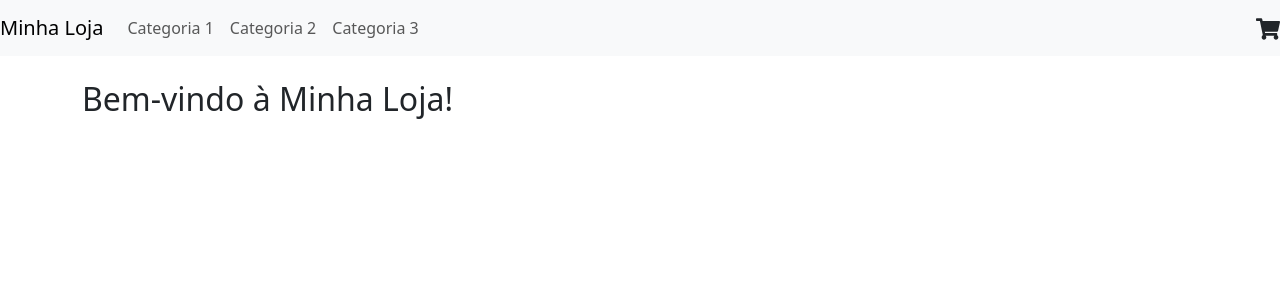
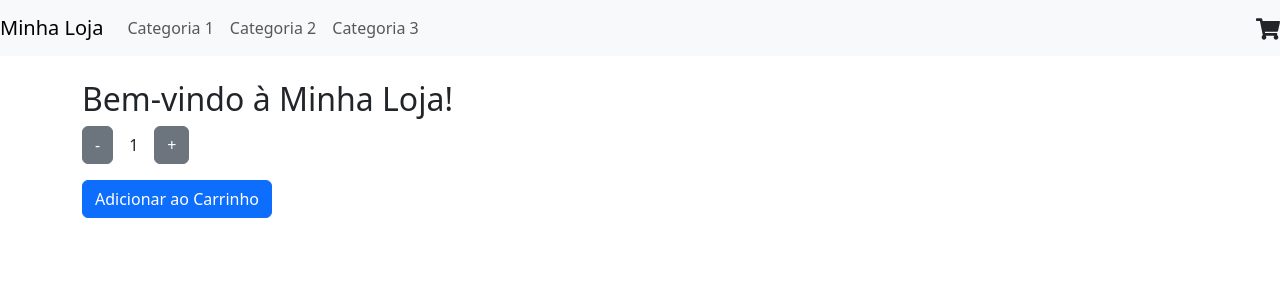
Before and after one commit to LeticiaAmeliaSchiavon/desafios_react_js_coderhouse, a React (Create React App) app: page / in a window 1280 px wide. Shown: the top 300 px of the page. Built offline with nearby package versions, Linux system fonts and the light colour scheme.

Commit message:
contador com botão

```diff
--- /dev/null
+++ b/src/components/ItemCount.js
@@ -0,0 +1,39 @@
+import React, { useState } from 'react';
+import 'bootstrap/dist/css/bootstrap.min.css';
+
+const ItemCount = ({ stock, initial, onAdd }) => {
+    const [count, setCount] = useState(initial);
+
+    const handleIncrease = () => {
+        if (count < stock) {
+            setCount(count + 1);
+        }
+    };
+
+    const handleDecrease = () => {
+        if (count > 0) {
+            setCount(count - 1);
+        }
+    };
+
+    const handleAdd = () => {
+        if (stock > 0) {
+            onAdd(count);
+        }
+    };
+
+    return (
+        <div className="item-count">
+            <div className="d-flex align-items-center">
+                <button className="btn btn-secondary" onClick={handleDecrease}>-</button>
+                <span className="mx-3">{count}</span>
+                <button className="btn btn-secondary" onClick={handleIncrease}>+</button>
+            </div>
+            <button className="btn btn-primary mt-3" onClick={handleAdd} disabled={stock === 0}>
+                Adicionar ao Carrinho
+            </button>
+        </div>
+    );
+};
+
+export default ItemCount;
--- a/src/components/ItemListContainer.js
+++ b/src/components/ItemListContainer.js
@@ -1,12 +1,18 @@
 import React from 'react';
 import 'bootstrap/dist/css/bootstrap.min.css';
+import ItemCount from './ItemCount';
 
 const ItemListContainer = ({ greeting }) => {
+    const handleAdd = (quantity) => {
+        console.log(`Adicionado ${quantity} itens ao carrinho`);
+    };
+
     return (
         <div className="container mt-4">
             <h2>{greeting}</h2>
+            <ItemCount stock={10} initial={1} onAdd={handleAdd} />
         </div>
     );
-}
+};
 
 export default ItemListContainer;
```
